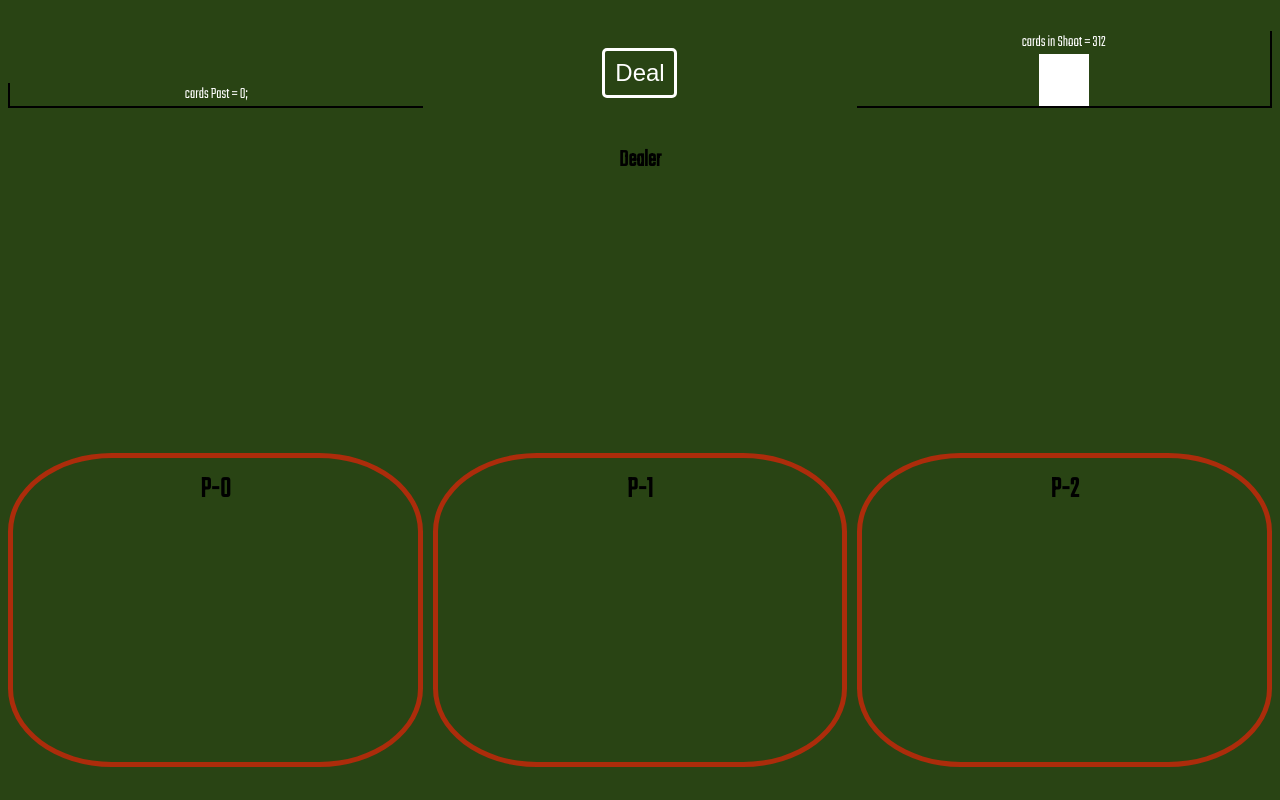
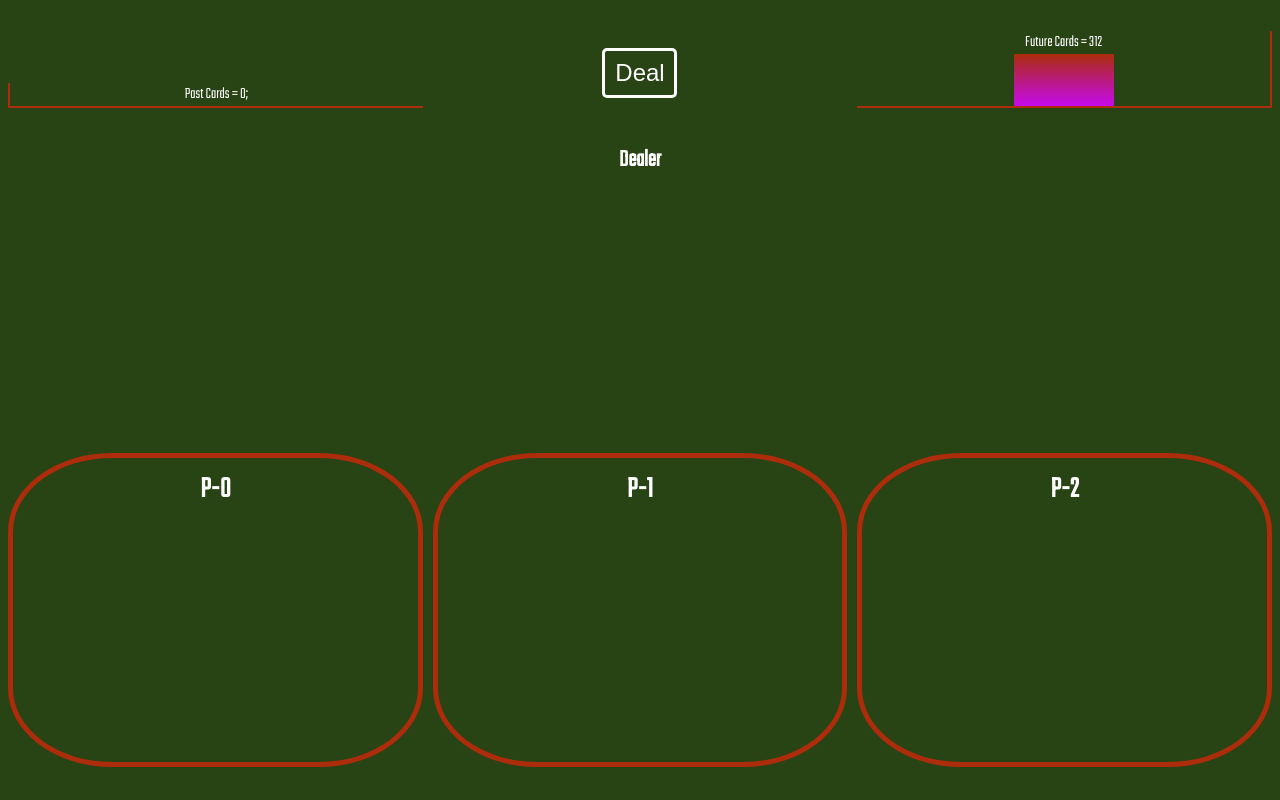
Before and after one commit to ElijahAdams/truecount21, an Angular app: page / in a window 1280 px wide. Built offline with nearby package versions, Linux system fonts and the light colour scheme.

Commit message:
chaning shoot styling

```diff
--- a/src/app/app.component.html
+++ b/src/app/app.component.html
@@ -3,7 +3,7 @@
   <div class="dealInfo">
     <div class="pastShoot">
       <span>
-        cards Past = {{pastCardsLength}};
+        Past Cards = {{pastCardsLength}};
         <p class="pastRectangle"></p>
       </span>
     </div>
@@ -11,7 +11,7 @@
       <button *ngIf="!hasStarted" class="dealButton" (click)="startRound()">Deal</button>
     </div>
     <div class="futureShoot">
-      <span>cards in Shoot = {{sixDeckCardArray.length}}</span>
+      <span>Future Cards = {{sixDeckCardArray.length}}</span>
       <p class="futureRectangle"></p>
     </div>
   </div>
--- a/src/app/app.component.scss
+++ b/src/app/app.component.scss
@@ -13,26 +13,30 @@
   align-items: end;
 }
 .dealInfo > .pastShoot {
-  border-left: black solid 2px;
-  border-bottom: black solid 2px;
+  border-left: #ac2c0b solid 2px;
+  border-bottom: #ac2c0b solid 2px;
+}
+
+.dealInfo > .futureShoot {
+  border-right: #ac2c0b solid 2px;
+  border-bottom: #ac2c0b solid 2px;
 }
 .pastRectangle {
   height: var(--pastHeight);
-  width: 50px;
-  background-color: white;
+  width: 100px;
+  background-color: #ac2c0b;
+  background-image: linear-gradient(#ac2c0b, #c50aed);
   margin: auto;
 }
 .futureRectangle {
   height: var(--futureHeight);
-  width: 50px;
-  background-color: white;
+  width: 100px;
+  background-color: #ac2c0b;
+  background-image: linear-gradient(#ac2c0b, #c50aed);
   margin: auto;
 }
 
-.dealInfo > .futureShoot {
-  border-right: black solid 2px;
-  border-bottom: black solid 2px;
-}
+
 
 .players {
   display: grid;
--- a/src/styles.scss
+++ b/src/styles.scss
@@ -7,6 +7,7 @@
 html{
   height: 100%;
   background-color: #294414;
+  color: white;
 }
 
 body {
```
